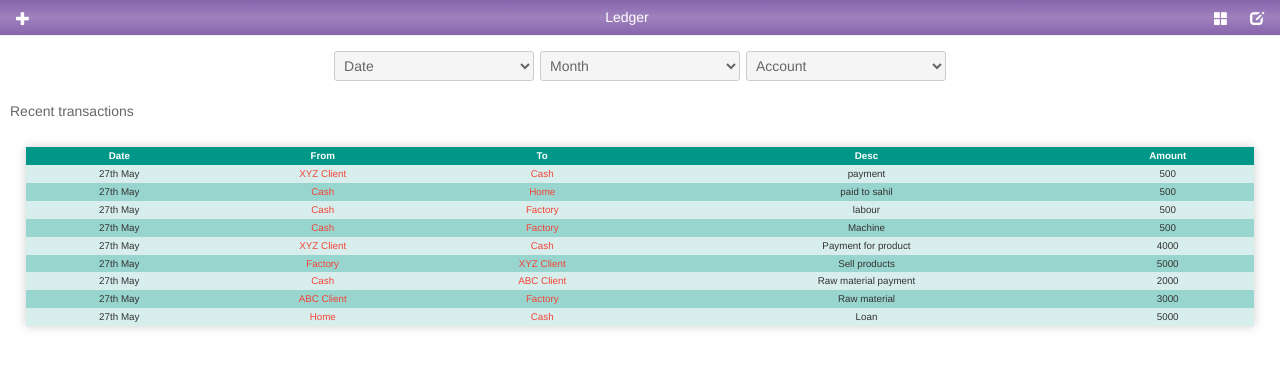
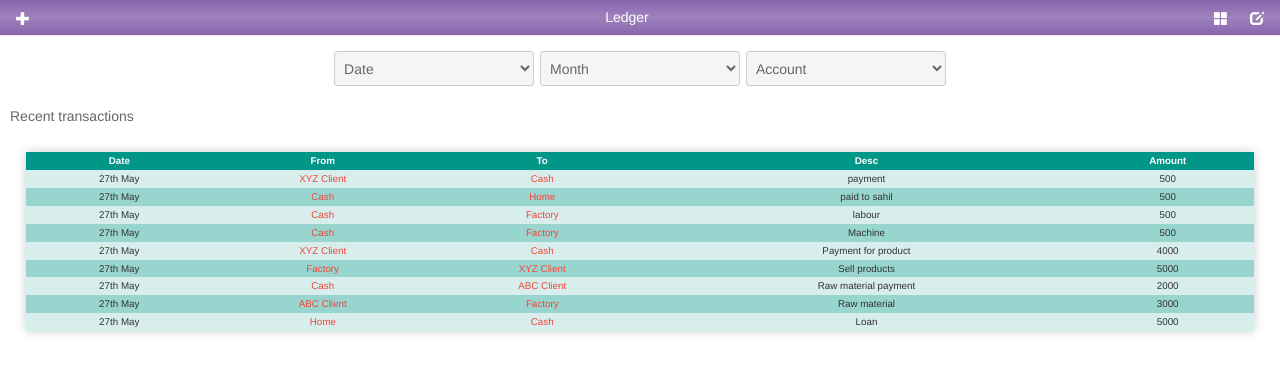
Before and after one commit to gargsahil25/ledger, a PHP site: page / in a window 1280 px wide. Shown: the top 374 px of the page. Run offline with PHP 8.4, Linux system fonts and the light colour scheme; data comes from the database, SQL or seed files in the repository.

```diff
--- a/css/style.css
+++ b/css/style.css
@@ -4,14 +4,17 @@ body {
 
 input,
 select {
-    height: 30px;
-    font-size: 1em;
-    padding: 5px;
+    height: 35px;
+    padding: 8px;
     margin: 0 4% 10px 4%;
     border-radius: 3px;
     border: 1px solid #ccc;
     width: 92%;
     background-color: #f5f5f5;
+}
+
+select {
+    padding: 5px;
 }
 
 input[type="submit"] {
--- a/index.php
+++ b/index.php
@@ -37,7 +37,7 @@ $profitBalance = getBalanceByType('factory');
 <title>Ledger</title>
 <meta name="viewport" content="width=device-width, initial-scale=1">
 <link rel="stylesheet" href="https://maxcdn.bootstrapcdn.com/bootstrap/3.3.7/css/bootstrap.min.css" integrity="sha384-BVYiiSIFeK1dGmJRAkycuHAHRg32OmUcww7on3RYdg4Va+PmSTsz/K68vbdEjh4u" crossorigin="anonymous">
-<link rel="stylesheet" href="css/style.css?v7">
+<link rel="stylesheet" href="css/style.css?v8">
 </head>
 <body>
 	<div class="loader" style="display:none;"></div>
```
